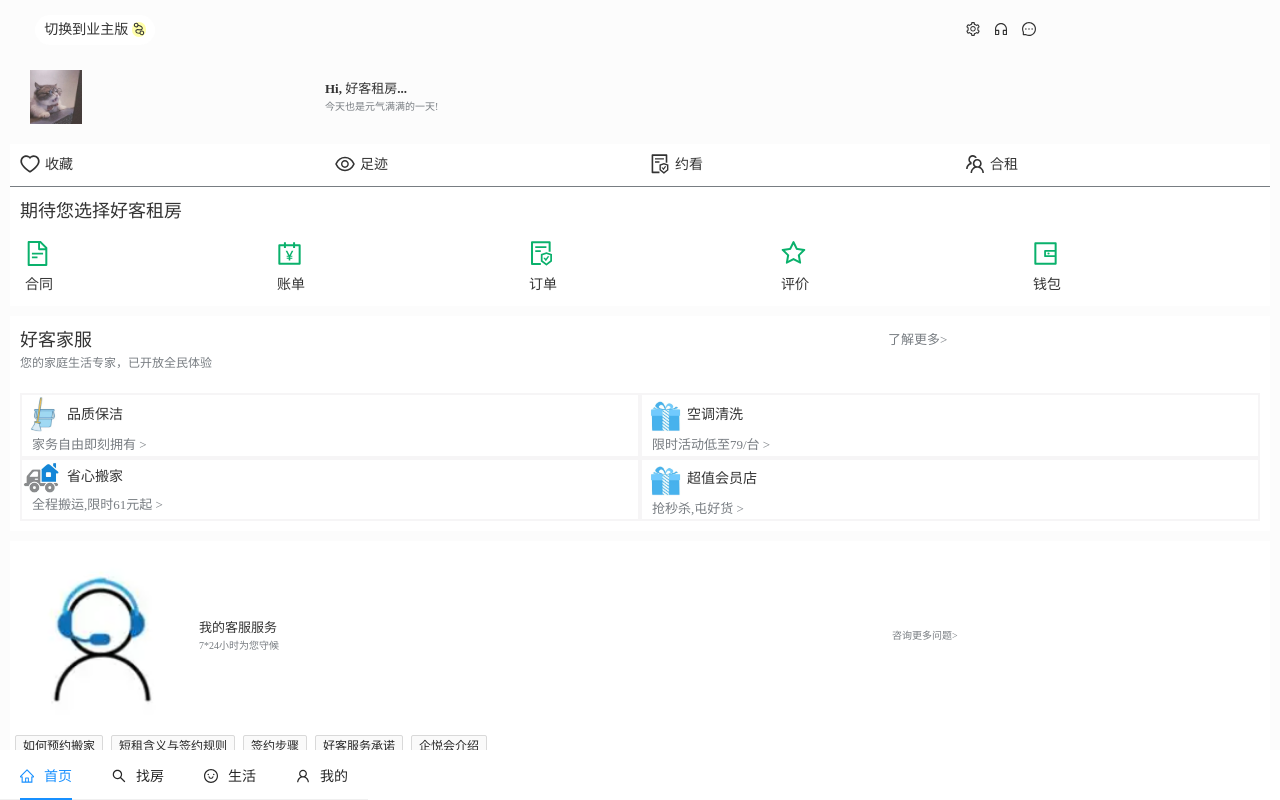
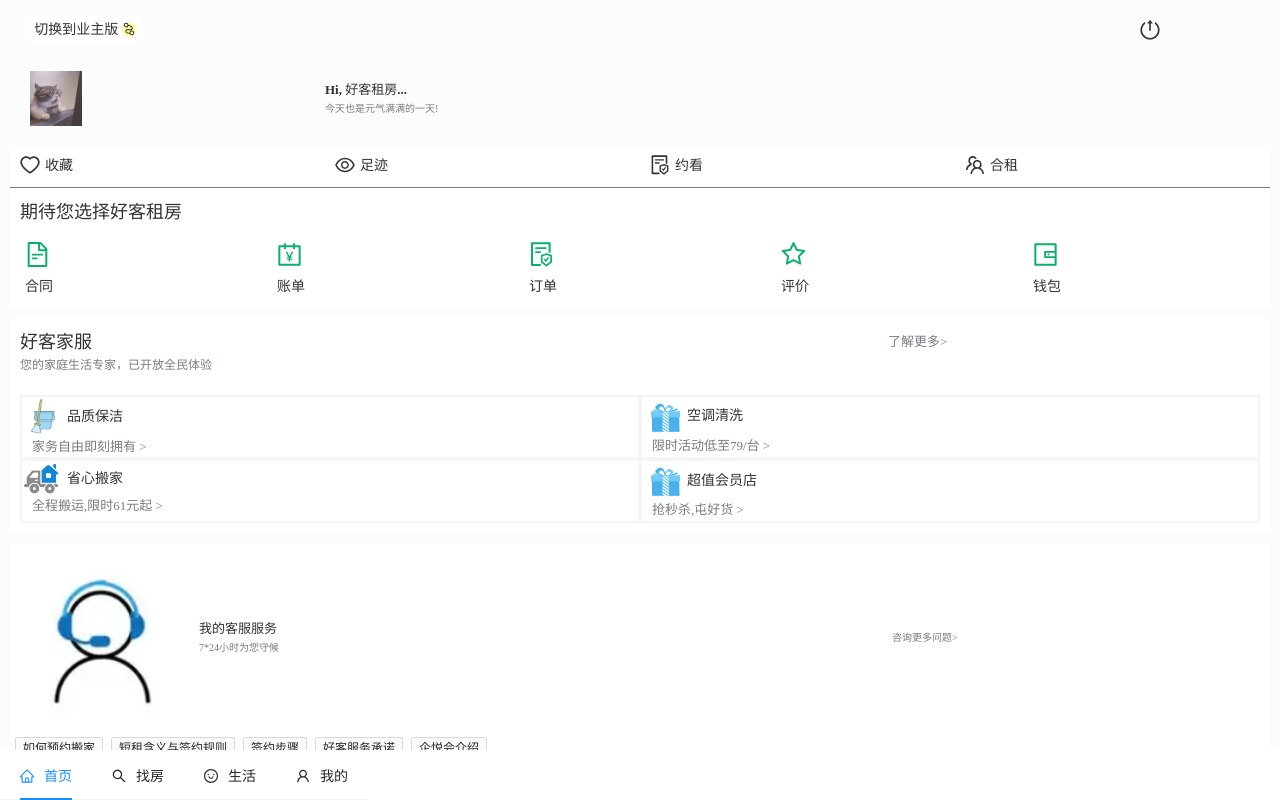
Before and after one commit to ynn1830084621/hkzf-project, a React (Create React App) app in the folder hkzf-mobile/: page /home/profile in a window 1280 px wide. Built offline with nearby package versions, Linux system fonts and the light colour scheme.

Commit message:
“撤销功能添加”

```diff
--- a/hkzf-mobile/package.json
+++ b/hkzf-mobile/package.json
@@ -8,6 +8,7 @@
     "@testing-library/react": "^13.3.0",
     "@testing-library/user-event": "^13.5.0",
     "antd": "^4.20.6",
+    "antd-mobile": "^5.19.0",
     "react": "^18.1.0",
     "react-dom": "^18.1.0",
     "react-redux": "^8.0.2",
--- a/hkzf-mobile/src/pages/HouseList/index.js
+++ b/hkzf-mobile/src/pages/HouseList/index.js
@@ -1,5 +1,5 @@
 import React from 'react';
-import { SmileOutlined, HeartOutlined, HeartTwoTone, EnvironmentOutlined } from '@ant-design/icons'
+import { HeartOutlined, HeartTwoTone, EnvironmentOutlined } from '@ant-design/icons'
 import { Divider, Card, Tag } from 'antd';
 import './index.scss'
 import house1 from '../../assets/images/houses/house1.png'
@@ -33,7 +33,7 @@
     <div className='houselist'>
       <div className='head'>
         <div className='head-title'>看房单</div>
-        <div className='head-icon' onClick={() => {navigate('/collect')}}><SmileOutlined /></div>
+        <div className='head-icon' onClick={() => {navigate('/collect')}}><HeartTwoTone /></div>
       </div>
       <div className='see'>共0个待看房源</div>
       <div className='nav'>
--- a/hkzf-mobile/src/pages/Life/index.js
+++ b/hkzf-mobile/src/pages/Life/index.js
@@ -1,6 +1,5 @@
 import React from 'react';
 import { Avatar, Comment, Carousel,Button } from 'antd';
-import { MessageOutlined, UserOutlined } from '@ant-design/icons';
 import { useSelector } from 'react-redux'
 import { useNavigate } from 'react-router-dom';
 import './index.scss'
--- a/hkzf-mobile/src/pages/Life/index.scss
+++ b/hkzf-mobile/src/pages/Life/index.scss
@@ -91,13 +91,15 @@
                 }
                 .start {
                     display: flex;
+                    align-items: center;
                     .content {
-                        width: 70%;
+                        width: 75%;
                         color: #787d82;
                         padding-right: 20px;
                     }
                     button {
-                        width: 30%;
+                        width: 25%;
+                        height: 30px;
                         background-color: #08c;
                         border: none;
                         color: #fff;
@@ -106,5 +108,11 @@
             }
         }
     }
-
+    .push-comment {
+        position: absolute;
+        bottom: 70px;
+        left: 125px;
+        background-color: rgb(245, 162, 28);
+        color: #fff;
+    }
 }
--- a/hkzf-mobile/src/pages/Profile/index.js
+++ b/hkzf-mobile/src/pages/Profile/index.js
@@ -1,9 +1,8 @@
-import React from 'react';
+import React, { useState } from 'react';
 import { useNavigate } from 'react-router-dom'
-import { CustomerServiceOutlined, MessageOutlined, SettingOutlined, NodeIndexOutlined, SoundOutlined,
-  HeartOutlined, HeartTwoTone, TeamOutlined, FileProtectOutlined, EyeOutlined,
+import { NodeIndexOutlined, LogoutOutlined, HeartOutlined, HeartTwoTone, TeamOutlined, FileProtectOutlined, EyeOutlined,
   FileTextOutlined, AccountBookOutlined, StarOutlined, WalletOutlined} from '@ant-design/icons'
-import { Space, Tag } from 'antd';
+import { Modal, Tag } from 'antd';
 import { useSelector } from 'react-redux';
 import './index.scss'
 import cat from'../../assets/images/cat.png'
@@ -41,7 +40,21 @@
     {id: 3, icon: <FileProtectOutlined />, text: '约看'},
     {id: 4, icon: <TeamOutlined />, text: '合租'},
   ]
+  const [isModalVisible, setIsModalVisible] = useState(false);
 
+  const showModal = () => {
+    setIsModalVisible(true);
+  };
+
+  const handleOk = () => {
+    setIsModalVisible(false);
+    navigate('/')
+
+  };
+
+  const handleCancel = () => {
+    setIsModalVisible(false);
+  };
   return (
     <div className='profile'>
       <div className='header'>
@@ -50,12 +63,11 @@
             切换到业主版 <span className='change-icon'><NodeIndexOutlined /></span>
           </div>
         </div>
-        <div className='icon'>
-          <Space>
-            <SettingOutlined/>
-            <CustomerServiceOutlined />
-            <MessageOutlined />
-          </Space>
+        <div
+          className='icon'
+          onClick={showModal}
+        >
+          <LogoutOutlined rotate={270}/>
         </div>
       </div>
       <div className='introduce'>
@@ -148,6 +160,16 @@
           </div>
         </div>
       </div>
+      <Modal
+        title="注销"
+        okText="确定"
+        cancelText="取消"
+        visible={isModalVisible}
+        onOk={handleOk}
+        onCancel={handleCancel}
+      >
+        <div>是否退出当前账户</div>
+      </Modal>
     </div>
   )
 }
--- a/hkzf-mobile/src/pages/Profile/index.scss
+++ b/hkzf-mobile/src/pages/Profile/index.scss
@@ -7,11 +7,11 @@
         display: flex;
         padding: 5px;
         .change {
-            width: 75%;
+            width: 90%;
             .change-text {
                 background: #fff;
                 width:120px;
-                margin-left: 20px;
+                margin-left: 10px;
                 border-radius:30px;
                 text-align: center;
                 line-height: 30px;
@@ -23,13 +23,8 @@
             }
         }
         .icon {
-            display: flex;
-            width: 25%;
-            padding: 0 10px;
-            .anticon svg {
-                width: 20px;
-                align-items: center;
-            }
+            width: 10%;
+            font-size: 20px;
         }
     }
     .warn {
@@ -173,3 +168,25 @@
         }
     }
 }
+.ant-modal {
+    max-width: calc(100vw - 40px) !important ;
+    top: 200px !important;
+
+    .ant-modal-content {
+        border-radius: 5px !important;
+
+        .ant-modal-header {
+            border: none !important;
+            border-radius: 5px !important;
+        }
+
+        .ant-modal-body {
+            border: none !important;
+        }
+
+        .ant-modal-footer {
+            border: none !important;
+        }
+    }
+
+}
```
Also changed, not shown: 1 other file (tests, documents, lock files or other folders).
